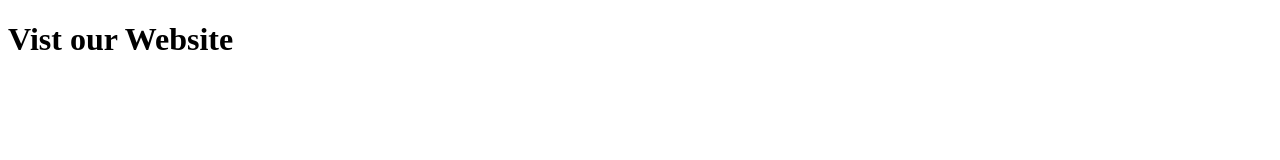
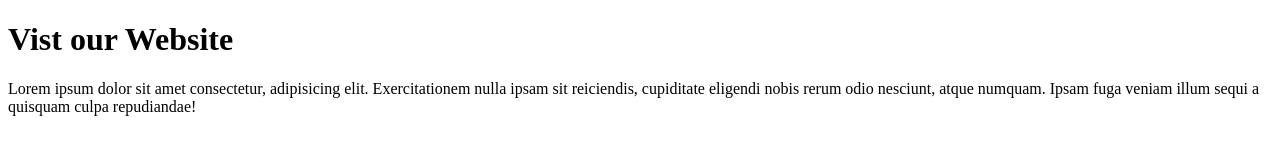
Before and after one commit to Mandalpartha788/First-project, a plain HTML site: page index.html in a window 1280 px wide. Drawn offline with Linux system fonts and the light colour scheme.

Commit message:
ptag-added

```diff
--- a/index.html
+++ b/index.html
@@ -8,5 +8,6 @@
 </head>
 <body>
     <h1>Vist our Website</h1>
+    <p>Lorem ipsum dolor sit amet consectetur, adipisicing elit. Exercitationem nulla ipsam sit reiciendis, cupiditate eligendi nobis rerum odio nesciunt, atque numquam. Ipsam fuga veniam illum sequi a quisquam culpa repudiandae!</p>
 </body>
 </html>
```
